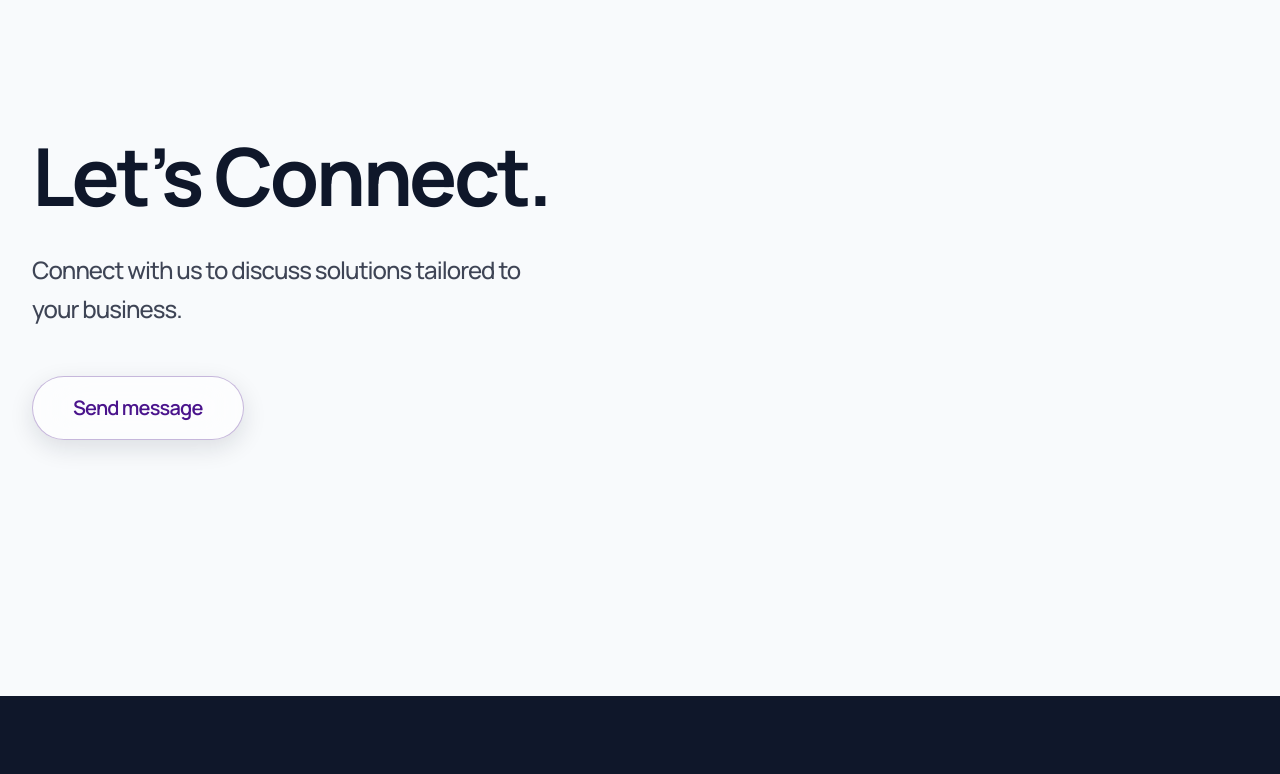
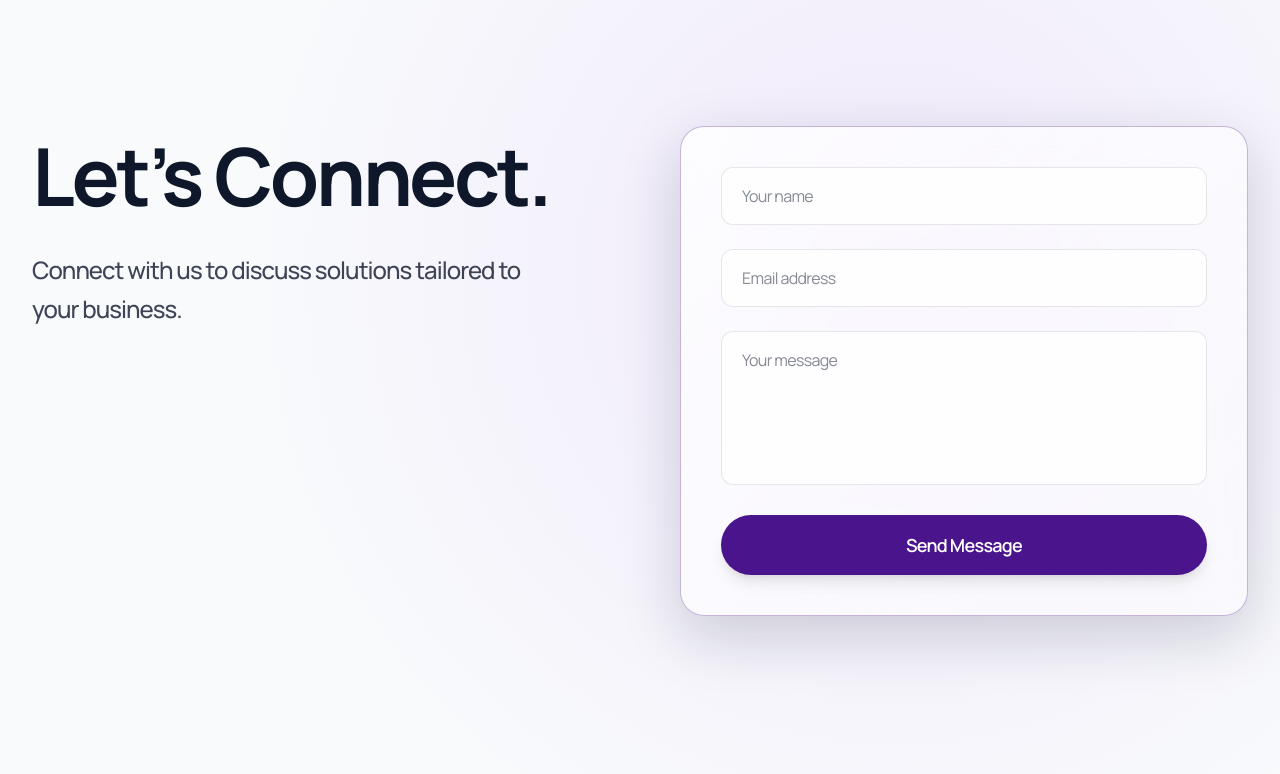
Before and after one commit to mithks/arkania-website, a Next.js app: page / in a window 1280 px wide. Shown: the part 3720-4494 px from the top of the page. Built offline with nearby package versions, Linux system fonts and the light colour scheme.

Commit message:
contact form

```diff
--- /dev/null
+++ b/app/api/contact/route.ts
@@ -0,0 +1,42 @@
+import { google } from 'googleapis'
+import { NextResponse } from 'next/server'
+
+export async function POST(req: Request) {
+  try {
+    const { name, email, message } = await req.json()
+
+    if (!name || !email || !message) {
+      return NextResponse.json({ error: 'Missing fields' }, { status: 400 })
+    }
+
+    const auth = new google.auth.JWT({
+      email: process.env.GOOGLE_CLIENT_EMAIL,
+      key: process.env.GOOGLE_PRIVATE_KEY!.replace(/\\n/g, '\n'),
+      scopes: ['https://www.googleapis.com/auth/spreadsheets'],
+    })
+
+    // 🔴 THIS LINE IS CRITICAL
+    await auth.authorize()
+
+    const sheets = google.sheets({ version: 'v4', auth })
+
+    await sheets.spreadsheets.values.append({
+      spreadsheetId: process.env.GOOGLE_SHEET_ID!,
+      range: 'Sheet1!A:D',
+      valueInputOption: 'USER_ENTERED',
+      requestBody: {
+        values: [[
+          name,
+          email,
+          message,
+          new Date().toLocaleString(),
+        ]],
+      },
+    })
+
+    return NextResponse.json({ success: true })
+  } catch (error) {
+    console.error('GOOGLE SHEETS ERROR:', error)
+    return NextResponse.json({ error: 'Internal error' }, { status: 500 })
+  }
+}
--- a/components/ContactSection.tsx
+++ b/components/ContactSection.tsx
@@ -1,14 +1,110 @@
+// 'use client'
+
+// import { motion } from 'framer-motion'
+
+// export default function ContactSection() {
+//   return (
+//     <section
+//       id="contact"
+//       className="relative min-h-screen bg-light px-6 md:px-8 py-48 md:py-64"
+//     >
+//       <div className="w-full max-w-7xl mx-auto">
+//         <motion.div
+//           initial={{ opacity: 0, y: 30 }}
+//           whileInView={{ opacity: 1, y: 0 }}
+//           viewport={{ once: true, margin: '-100px' }}
+//           transition={{ duration: 0.8, ease: 'easeOut' }}
+//           className="max-w-2xl"
+//         >
+//           {/* Heading */}
+//           <h2 className="text-[56px] md:text-[80px] font-bold text-dark leading-tight mb-6">
+//             Let’s Connect.
+//           </h2>
+
+//           {/* Subtext */}
+//           <p className="text-[20px] md:text-[24px] text-dark/80 font-medium mb-12 max-w-lg leading-relaxed">
+//             Connect with us to discuss solutions tailored to your business.
+//           </p>
+
+//           {/* Glass Button */}
+//           <motion.button
+//   whileHover={{ scale: 1.05 }}
+//   whileTap={{ scale: 0.95 }}
+//   className="
+//     group relative rounded-full px-10 py-4
+//     backdrop-blur-xl
+//     bg-white/60
+//     border border-primary/30
+//     shadow-[0_8px_24px_rgba(15,23,42,0.12)]
+//     transition-all
+//   "
+// >
+//   <span className="relative z-10 text-[20px] font-semibold text-primary group-hover:text-secondary transition-colors duration-300">
+//     Send message
+//   </span>
+
+//   {/* Purple glow */}
+//   <div className="
+//     absolute -inset-1 rounded-full opacity-0
+//     group-hover:opacity-100 transition-opacity duration-300
+//     blur-xl bg-secondary/30
+//   " />
+// </motion.button>
+
+//         </motion.div>
+//       </div>
+//     </section>
+//   )
+// }
 'use client'
 
 import { motion } from 'framer-motion'
+import { useState } from 'react'
 
 export default function ContactSection() {
+  const [name, setName] = useState('')
+  const [email, setEmail] = useState('')
+  const [message, setMessage] = useState('')
+  const [loading, setLoading] = useState(false)
+  const [status, setStatus] = useState<'idle' | 'success' | 'error'>('idle')
+
+  const handleSubmit = async (e: React.FormEvent) => {
+    e.preventDefault()
+    setLoading(true)
+    setStatus('idle')
+
+    try {
+      const res = await fetch('/api/contact', {
+        method: 'POST',
+        headers: { 'Content-Type': 'application/json' },
+        body: JSON.stringify({ name, email, message }),
+      })
+
+      if (!res.ok) throw new Error('Failed')
+
+      setName('')
+      setEmail('')
+      setMessage('')
+      setStatus('success')
+    } catch (err) {
+      setStatus('error')
+    } finally {
+      setLoading(false)
+    }
+  }
+
   return (
     <section
       id="contact"
-      className="relative min-h-screen bg-light px-6 md:px-8 py-48 md:py-64"
+      className="relative min-h-screen bg-light px-6 md:px-8 py-48 md:py-64 overflow-hidden"
     >
-      <div className="w-full max-w-7xl mx-auto">
+      {/* Background Accent */}
+      <div className="absolute inset-0 bg-[radial-gradient(circle_at_70%_40%,rgba(168,85,247,0.10),transparent_60%)]" />
+
+      <div className="relative z-10 w-full max-w-7xl mx-auto">
+        <div className="grid md:grid-cols-2 gap-20 items-start">
+
+          {/* LEFT CONTENT */}
           <motion.div
             initial={{ opacity: 0, y: 30 }}
             whileInView={{ opacity: 1, y: 0 }}
@@ -16,42 +112,109 @@ export default function ContactSection() {
             transition={{ duration: 0.8, ease: 'easeOut' }}
             className="max-w-2xl"
           >
-          {/* Heading */}
             <h2 className="text-[56px] md:text-[80px] font-bold text-dark leading-tight mb-6">
               Let’s Connect.
             </h2>
 
-          {/* Subtext */}
             <p className="text-[20px] md:text-[24px] text-dark/80 font-medium mb-12 max-w-lg leading-relaxed">
               Connect with us to discuss solutions tailored to your business.
             </p>
+          </motion.div>
 
-          {/* Glass Button */}
-          <motion.button
-  whileHover={{ scale: 1.05 }}
-  whileTap={{ scale: 0.95 }}
+          {/* RIGHT FORM */}
+          <motion.form
+            onSubmit={handleSubmit}
+            initial={{ opacity: 0, y: 30 }}
+            whileInView={{ opacity: 1, y: 0 }}
+            viewport={{ once: true, margin: '-100px' }}
+            transition={{ duration: 0.8, delay: 0.2, ease: 'easeOut' }}
             className="
-    group relative rounded-full px-10 py-4
+              relative rounded-3xl p-10
+              bg-gradient-to-br from-white/80 to-white/40
               backdrop-blur-xl
-    bg-white/60
               border border-primary/30
-    shadow-[0_8px_24px_rgba(15,23,42,0.12)]
-    transition-all
+              shadow-[0_20px_60px_rgba(15,23,42,0.18)]
             "
           >
-  <span className="relative z-10 text-[20px] font-semibold text-primary group-hover:text-secondary transition-colors duration-300">
-    Send message
-  </span>
+            <div className="space-y-6">
+              <input
+                required
+                type="text"
+                placeholder="Your name"
+                value={name}
+                onChange={e => setName(e.target.value)}
+                className="
+                  w-full rounded-xl px-5 py-4
+                  bg-white/70
+                  border border-dark/10
+                  text-dark placeholder:text-dark/50
+                  focus:outline-none focus:ring-2 focus:ring-primary/40
+                "
+              />
 
-  {/* Purple glow */}
-  <div className="
-    absolute -inset-1 rounded-full opacity-0
-    group-hover:opacity-100 transition-opacity duration-300
-    blur-xl bg-secondary/30
-  " />
-</motion.button>
+              <input
+                required
+                type="email"
+                placeholder="Email address"
+                value={email}
+                onChange={e => setEmail(e.target.value)}
+                className="
+                  w-full rounded-xl px-5 py-4
+                  bg-white/70
+                  border border-dark/10
+                  text-dark placeholder:text-dark/50
+                  focus:outline-none focus:ring-2 focus:ring-primary/40
+                "
+              />
 
-        </motion.div>
+              <textarea
+                required
+                rows={5}
+                placeholder="Your message"
+                value={message}
+                onChange={e => setMessage(e.target.value)}
+                className="
+                  w-full rounded-xl px-5 py-4
+                  bg-white/70
+                  border border-dark/10
+                  text-dark placeholder:text-dark/50
+                  resize-none
+                  focus:outline-none focus:ring-2 focus:ring-primary/40
+                "
+              />
+
+              <button
+                type="submit"
+                disabled={loading}
+                className={`
+                  w-full rounded-full py-4 font-semibold text-lg
+                  transition-all shadow-lg
+                  ${
+                    loading
+                      ? 'bg-primary/60 cursor-not-allowed'
+                      : 'bg-primary hover:bg-secondary text-white'
+                  }
+                `}
+              >
+                {loading ? 'Sending...' : 'Send Message'}
+              </button>
+
+              {/* STATUS MESSAGE */}
+              {status === 'success' && (
+                <p className="text-green-600 text-center font-medium">
+                  Message sent successfully!
+                </p>
+              )}
+
+              {status === 'error' && (
+                <p className="text-red-600 text-center font-medium">
+                  Failed to send message. Try again.
+                </p>
+              )}
+            </div>
+          </motion.form>
+
+        </div>
       </div>
     </section>
   )
--- a/package.json
+++ b/package.json
@@ -11,6 +11,7 @@
   "dependencies": {
     "@studio-freight/lenis": "^1.0.42",
     "framer-motion": "^10.16.16",
+    "googleapis": "^170.1.0",
     "lucide-react": "^0.563.0",
     "next": "^14.0.4",
     "react": "^18.2.0",
```
Also changed, not shown: 1 other file (tests, documents, lock files or other folders). Lines whose indentation alone changed are shown as unchanged.
